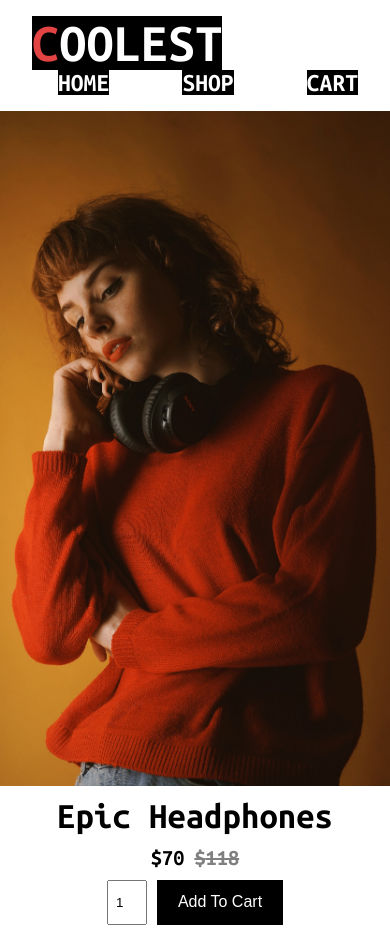
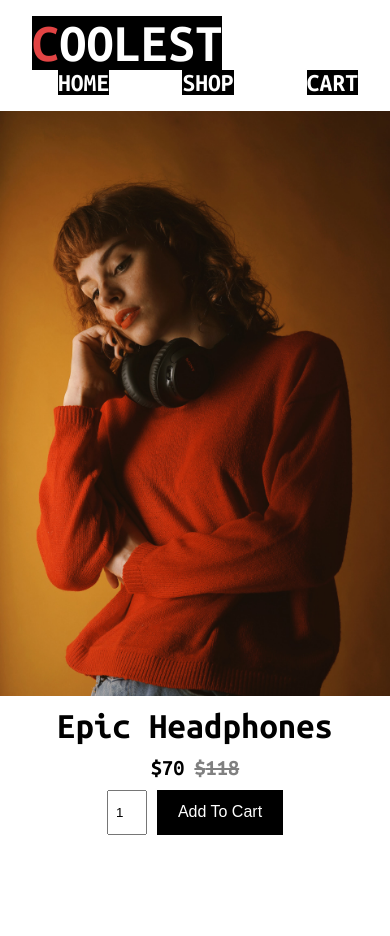
Before and after one commit to alessandrovinciabc/cool-shop-react, a React (Create React App) app: page /product/epic-headphones in a window 390 px wide. After the commit the page ends 846 px from the top, so only its background shows below. Built offline with nearby package versions, Linux system fonts and the light colour scheme.

Commit message:
Tweak item page styles, add media queries for better responsiveness

```diff
--- a/src/Item/Item.css
+++ b/src/Item/Item.css
@@ -11,6 +11,8 @@
   min-width: 350px;
 
   object-fit: cover;
+
+  margin: 0 2rem;
 }
 
 .ItemDisplay__form {
@@ -26,6 +28,7 @@
 
 .ItemDisplay__name {
   font-size: 2.3rem;
+  text-align: center;
 }
 
 .ItemDisplay__prices {
@@ -68,3 +71,18 @@
 
   cursor: pointer;
 }
+
+@media only screen and (max-width: 990px) {
+  .ItemDisplay__image {
+    width: 100%;
+  }
+}
+
+@media only screen and (max-width: 550px) {
+  .ItemDisplay__image {
+    object-fit: contain;
+    height: auto;
+
+    margin: 0;
+  }
+}
```
